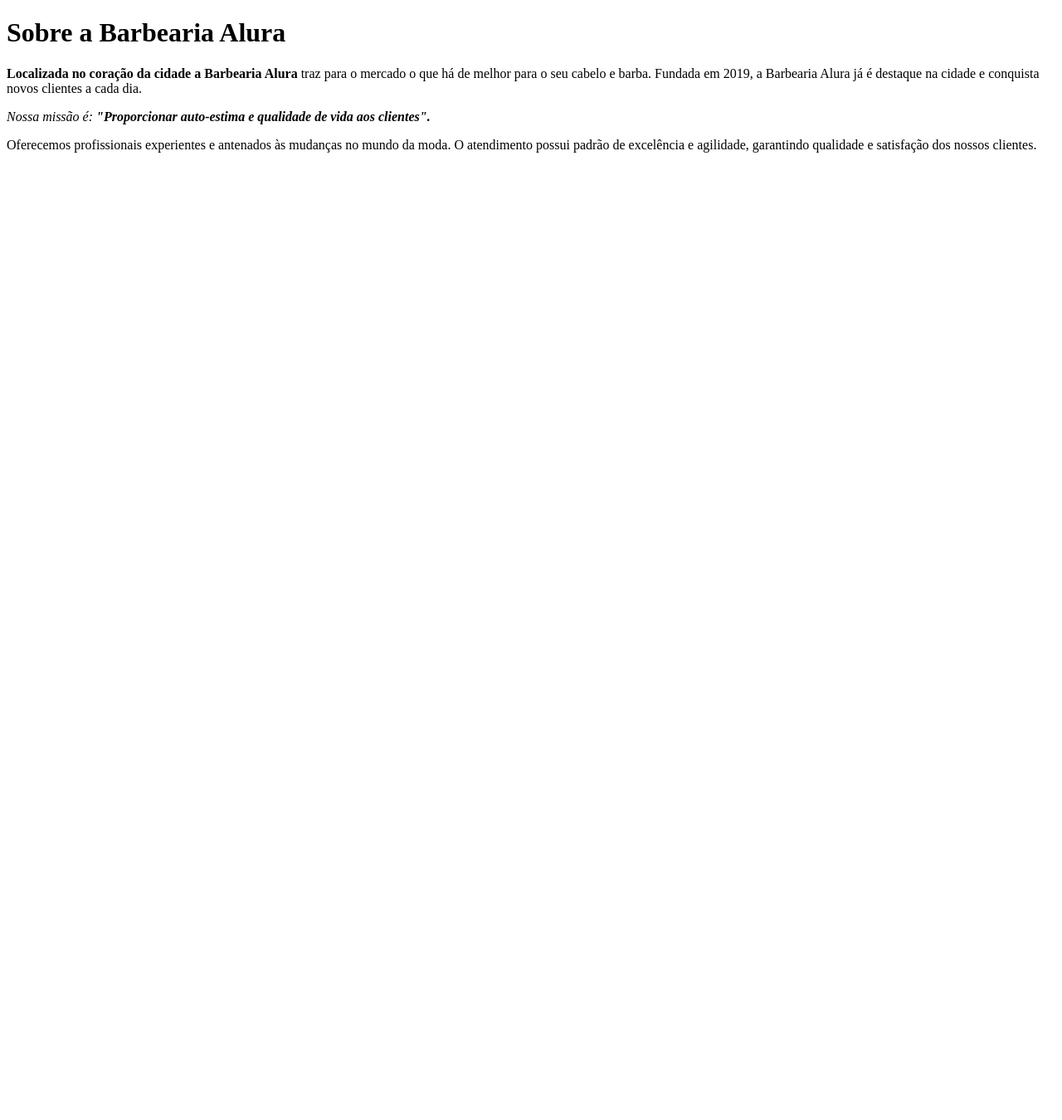
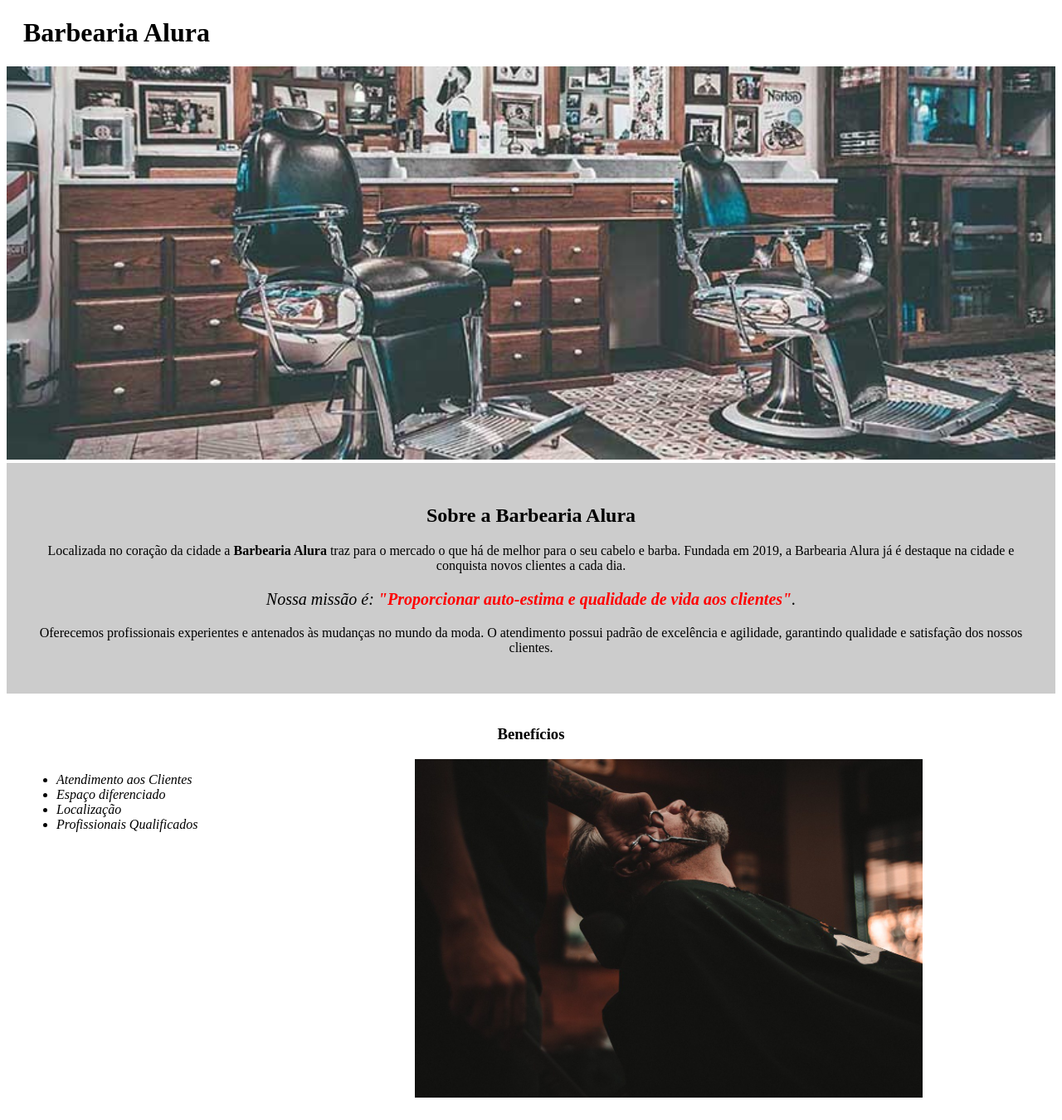
Before and after one commit to AnaCarolinaacf/PC_AnaCarolina, a plain HTML site: page index.html in a window 1280 px wide. Shown: the whole page at 83% size. Before the commit the page ends 800 px from the top, so only its background shows below. Drawn offline with Linux system fonts and the light colour scheme.

Commit message:
04/10/2022 - Alura  Parte 1 - Completo

```diff
--- a/index.html
+++ b/index.html
@@ -1,18 +1,37 @@
 <!DOCTYPE html>
 <html lang="pt-br">
+	<head>
+		<meta charset="UTF-8">
+		<title>Barbearia Alura</title>
+		<link rel="stylesheet" href="style.css">
+	</head>
 
-<head>
-  <meta charset= "UTF-8">
-  <title> Barbearia Alura</title>
-</head>
+	<body>
+		<header>
+			<h1 class="titulo-principal">Barbearia Alura</h1>
+		</header>
+		<img id="banner" src="banner.jpg">
+		<div class="principal">
+			<h2 class="titulo-centralizado">Sobre a Barbearia Alura</h2>
 
-<body>
-    <p><h1>Sobre a Barbearia Alura</h1></p>
+			<p>Localizada no coração da cidade a <strong>Barbearia Alura</strong> traz para o mercado o que há de melhor para o seu cabelo e barba. Fundada em 2019, a Barbearia Alura já é destaque na cidade e conquista novos clientes a cada dia.</p>
 
-    <p><strong>Localizada no coração da cidade a Barbearia Alura</strong> traz para o mercado o que há de melhor para o seu cabelo e barba. Fundada em 2019, a Barbearia Alura já é destaque na cidade e conquista novos clientes a cada dia.</p>
+			<p id="missao"><em>Nossa missão é: <strong>"Proporcionar auto-estima e qualidade de vida aos clientes"</strong>.</em></p>
 
-    <p><em>Nossa missão é:<strong> "Proporcionar auto-estima e qualidade de vida aos clientes".</strong></em></p>
+			<p>Oferecemos profissionais experientes e antenados às mudanças no mundo da moda. O atendimento possui padrão de excelência e agilidade, garantindo qualidade e satisfação dos nossos clientes.</p>
+		</div>
 
-    <p>Oferecemos profissionais experientes e antenados às mudanças no mundo da moda. O atendimento possui padrão de excelência e agilidade, garantindo qualidade e satisfação dos nossos clientes.</p>
+		<div class="beneficios">
+			<h3 class="titulo-centralizado">Benefícios</h3>
 
-</body>
+			<ul>
+				<li class="itens">Atendimento aos Clientes</li>
+				<li class="itens">Espaço diferenciado</li>
+				<li class="itens">Localização</li>
+				<li class="itens">Profissionais Qualificados</li>
+			</ul>
+
+			<img src="beneficios.jpg" class="imagembeneficios">
+		</div>
+	</body>
+</html>
--- a/style.css
+++ b/style.css
@@ -1,11 +1,52 @@
 body {
-    background: rgb(240,248,255)
+
+}
+
+#banner {
+	width:100%;
+}
+
+.principal{
+	background: #CCCCCC;
+	padding: 30px;
+}
+
+.titulo-principal {
+	padding-left: 20px;
+}
+
+.titulo-centralizado {
+	text-align: center
 }
 
 p {
-    text-align: center;
+	text-align: center;
+}
+
+#missao {
+	font-size: 20px
 }
 
 em strong {
-    color: rgb(199,21,133)
+	color: #FF0000;
 }
+
+.itens {
+	font-style: italic
+}
+
+.beneficios {
+	background: #FFFFFF;
+	padding: 20px;
+}
+
+ul {
+	display: inline-block;
+	vertical-align: top;
+	width: 20%;
+	margin-right: 15%;
+}
+
+.imagembeneficios {
+	width: 50%;
+}
```
Also changed, not shown: banner.jpg (added), beneficios.jpg (added).
